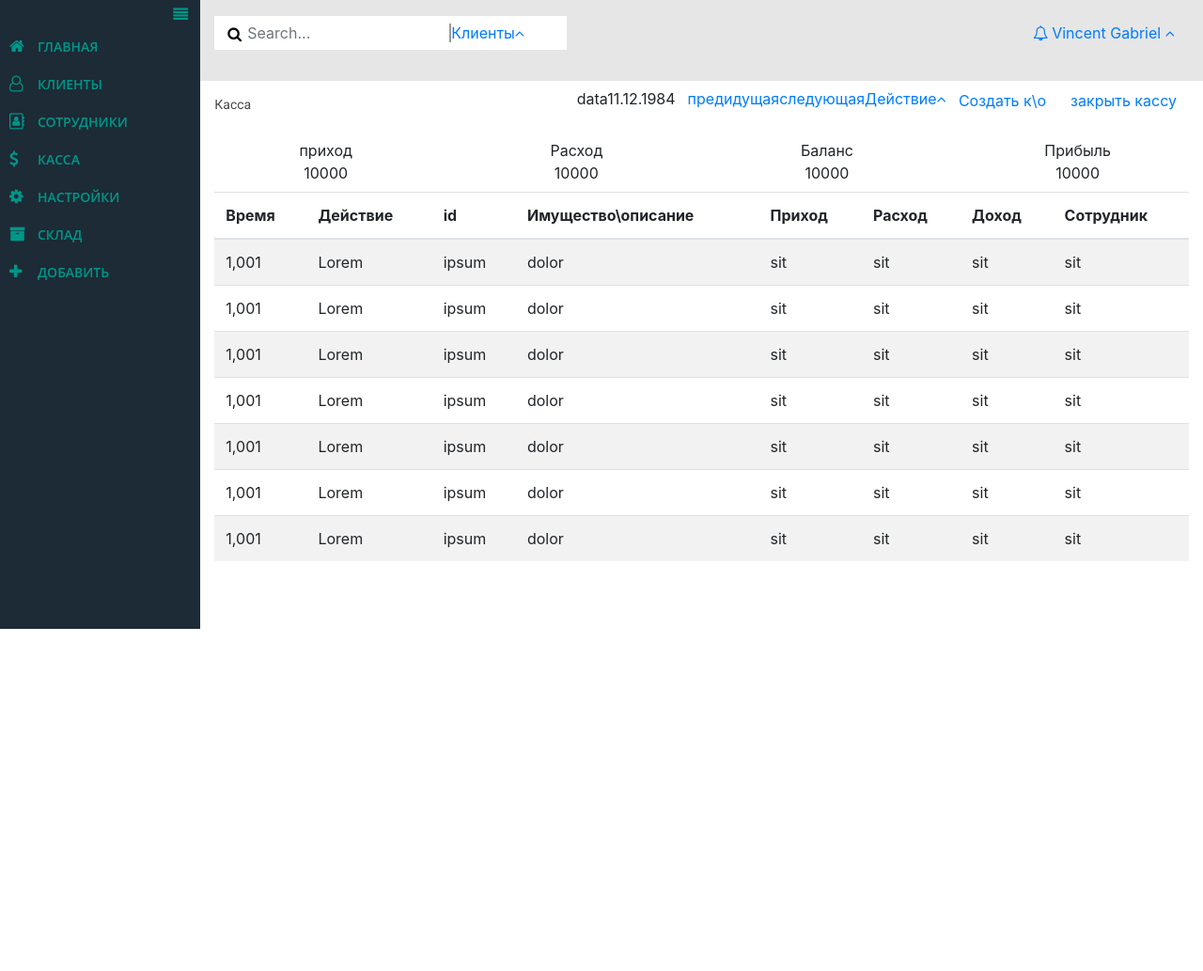
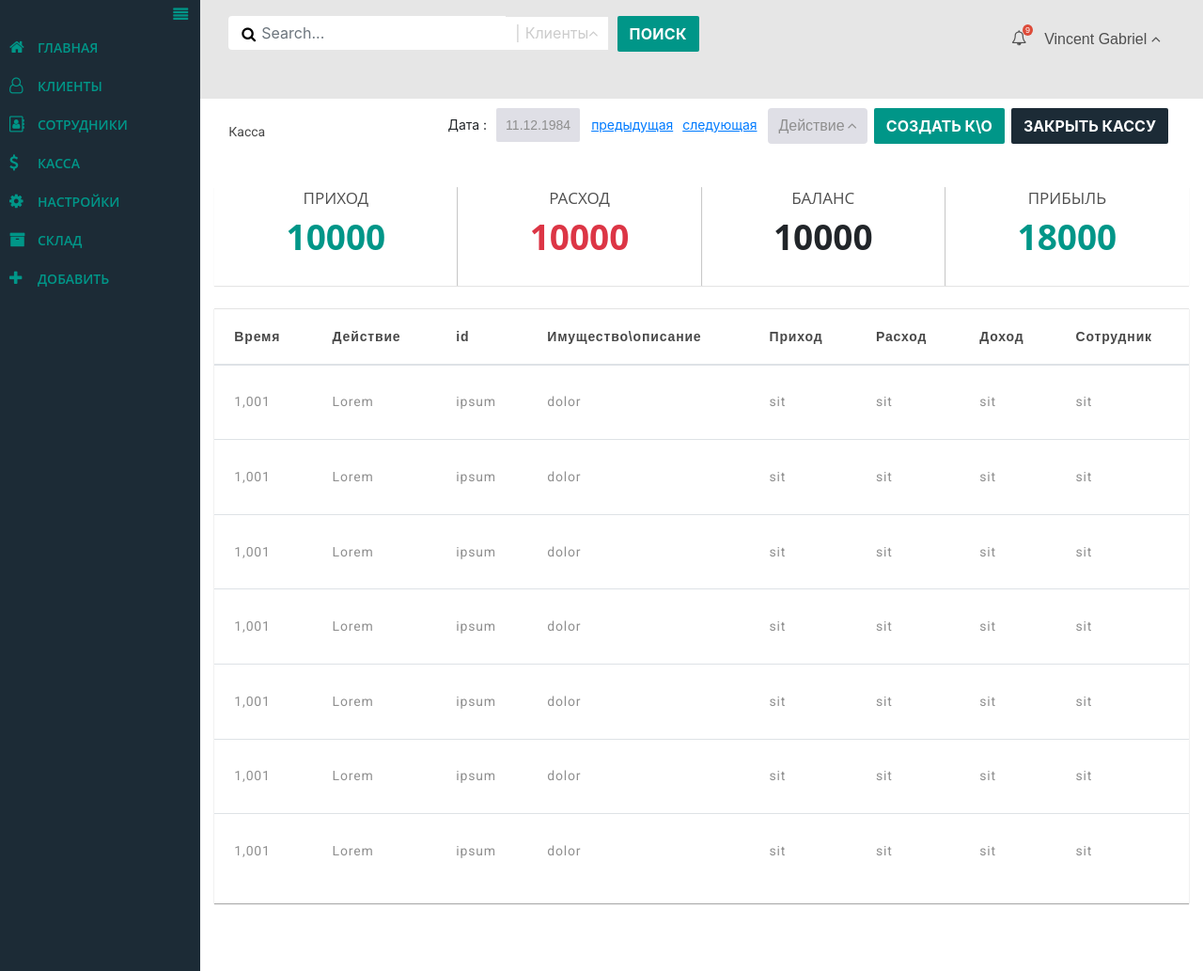
Before and after one commit to NataliyaVerchenko/CRM, a plain HTML site: page index.html in a window 1280 px wide. Shown: the whole page at 94% size. Before the commit the page ends 800 px from the top, so only its background shows below. Drawn offline with nearby package versions, Linux system fonts and the light colour scheme; a web font is replaced by a local one.

Commit message:
add form search

```diff
--- a/css/style.css
+++ b/css/style.css
@@ -1,6 +1,5 @@
-/*
-font-family: 'Roboto', sans-serif;
-*/
+/*font-family: 'Roboto', sans-serif;*/
+
 /******Fonts for site Myriad Pro and Open Sans*********/
 
 @font-face {
@@ -34,29 +33,40 @@ font-family: 'Roboto', sans-serif;
 *:after, :before {
     box-sizing: border-box;
 }
-body{
+
+body {
     margin: 0;
     position: relative;
 }
+
 img {
     max-width: 100%;
     height: auto;
     display: block;
     border: none;
 }
-.wrapper{
+
+.col-bg-w {
+    background: white;
+}
+
+.col-bg-main {
+    background: #009688;
+}
+
+.wrapper {
     position: absolute;
     top: 0;
     bottom: 10px;
     left: 0;
     right: 0;
 }
+
 /******* sidebar **********/
 .sidebar {
     background: #1c2b36;
     position: relative;
 }
-
 
 .sidebar span {
     color: #009688;
@@ -80,7 +90,6 @@ img {
     font-family: "Open Sans", sans-serif;
     font-weight: 600;
     font-size: 14px;
-    line-height: 12.65px;
     text-transform: uppercase;
 
 }
@@ -100,6 +109,11 @@ img {
 }
 
 /******* MAIN **********/
+section {
+    padding: 10px 15px;
+}
+
+/*****START SECTION HEADER*/
 .section-header {
     padding: 17px 30px;
     margin: 0 -15px;
@@ -108,55 +122,266 @@ img {
 
 .section-header ul {
     list-style: none;
+    font-size: 0;
 }
-.section-header ul li{
-   position: relative;
-    display: block;
-    line-height: 20px;
+
+.section-header .left-menu li {
+    position: relative;
+    display: inline-block;
+    line-height: 40px;
+    text-align: center;
+    font-size: 16px;
+    margin-bottom: 5px;
 
 }
-.form-control{
-    background: #fff;
+
+.left-menu__item a {
+    position: relative;
+    color: #fff;
 }
 
-ul .dropdown-menu{
+.left-menu__item ul li {
+    display: block;
+}
+
+.label {
+    position: absolute;
+    top: 9px;
+    right: -3px;
+    text-align: center;
+    font-size: 9px;
+    padding: 2px 3px;
+    line-height: .9;
+    color: #fff;
+    border-radius: 50%;
+}
+
+.label-danger {
+    background-color: #dd4b39;
+}
+
+.section-header ul li a {
+    margin-right: 10px;
+    padding: 5px;
+    display: inline-block;
+    color: #4f4f4f;
+    font-family: 'Open Sans Bold', sans-serif;
+
+}
+
+.form-search {
+    /*width: 33%;*/
+    margin-right: 10px;
+}
+
+.form-control {
+    background: #fff;
+    border: none;
+}
+
+.form-control:focus {
+    outline: none;
+    border: none;
+}
+
+.right-menu .dropdown-menu {
     display: none;
 }
-ul .dropdown-menu:hover {
+
+.right-menu .dropdown-menu:hover {
     display: block;
 }
-.row-bg{
-    background: #fff;
-}
-.form-control{
+
+.form-control {
     padding-left: 35px;
     border: none;
 }
-#search-btn{
+
+#search-btn {
     position: absolute;
     top: 0;
     left: 1px;
     background: transparent;
 }
-.nav-rght>li+li:before {
-    content: "";
-    width: 1px;
-    height: 100%;
-    padding: 0 1px;
-    background: rgba(70, 71, 68, 0.55);
-    color: #cccccc;
+
+.right-menu div .btn-search {
+    background: #009688;
 }
-.sub-header h2{
+
+.form-search .dropdown {
+    background: white;
+    color: #ccc;
+    line-height: 35px;
+}
+
+.form-search a.btn-client {
+    position: relative;
+    padding: 6px 10px;
+    color: #ccc;
+    line-height: 24px;
+}
+
+.form-search a.btn-client:before {
+    content: '|';
+    color: #ccc;
+    padding-right: 5px;
+}
+
+/*****END SECTION HEADER*/
+
+/* START CONTENT_TEKETS*/
+.inner-content-tikets {
+    position: relative;
+    display: block;
+    min-height: 90px;
+    background: #fff;
+    width: 100%;
+    border-radius: 2px;
+    margin-bottom: 15px;
+
+}
+
+.item-tikets {
+    border-right: 1px solid #ccc;
+    box-shadow: 0 1px 1px rgba(0, 0, 0, 0.1);
+}
+
+.item-tikets:last-child {
+    border-right: 0;
+}
+
+.inner-content-tikets .title {
+    color: #4f4f4f;
+    font-family: "Open Sans", sans-serif;
+    font-size: 17px;
+    font-weight: 400;
+    line-height: 24.7px;
+    text-transform: uppercase;
+}
+
+.inner-content-tikets .value {
+    font-family: "Open Sans", sans-serif;
+    font-size: 37px;
+    font-weight: 700;
+}
+
+.text-main-clr {
+    color: #009688;
+}
+
+.btn-main {
+    background: #009688;
+    color: #fff;
+    padding: 5px;
+    display: inline-block;
+}
+
+/* END CONTENT_TEKETS*/
+
+/*TABLE*/
+.table-responsive {
+    box-shadow: 0 1px 1px rgba(86, 86, 86, 0.49);
+    letter-spacing: 0.84px;
+    font-size: 14px;
+    font-weight: 400;
+}
+
+.table {
+    border-top: 1px solid rgba(204, 204, 204, 0.54);
+}
+
+.table th {
+    border: none;
     color: #484848;
-    font-family: Roboto,sans-serif;
+    font-family: "Myriad Pro", sans-serif;
+    line-height: 24px;
+}
+
+.table td {
+    color: #8f8f8f;
+    font-family: Roboto, sans-serif;
+    line-height: 45px;
+
+}
+
+.table th, .table td {
+    padding: 1.2em 1.5em;
+}
+
+.table-striped tbody tr:nth-of-type(odd) {
+    background: none;
+}
+
+/*END TABLE */
+
+/*START SUB-HEADER*/
+.sub-header h2 {
+    color: #484848;
+    font-family: Roboto, sans-serif;
     font-size: 14px;
     font-weight: 400;
     line-height: 50px;
-    /* Text style for "К, асса" */
     letter-spacing: -0.03px;
 }
-.sub-header nav{
+
+.sub-header .nav {
+    font-size: 0;
     margin: 0;
     padding: 0;
     list-style: none;
 }
+
+.sub-header .nav li {
+    margin-right: 7px;
+    font-size: 14px;
+}
+
+.sub-header .nav li a {
+    letter-spacing: -0.03px;
+}
+
+a.btn-lock, a.btn-create, a.btn-search {
+    color: #fff;
+    text-decoration: none;
+    text-transform: uppercase;
+    font-weight: 700;
+    letter-spacing: 0.28px;
+    border-radius: 2px;
+}
+
+.sub-header .btn-lock {
+    background: #1c2b36;
+}
+
+.sub-header .btn-create {
+    background: #009688;
+}
+
+a.btn-act, .data span {
+    background: #dfdfe6;
+    color: #8f8f8f;
+    font-family: "Myriad Pro", sans-serif;
+    font-weight: 400;
+    padding: 6px 10px;
+
+}
+
+a.btn-act i {
+    margin-left: 3px;
+}
+
+.control a {
+    display: inline-block;
+    padding: 5px;
+    text-decoration: underline;
+}
+
+.data span {
+    display: inline-block;
+    padding: 6px 10px;
+    border-radius: 2px;
+    margin-left: 10px;
+    line-height: 24px;
+}
+
+/*END SUB_HEADER*/
--- a/index.html
+++ b/index.html
@@ -36,9 +36,11 @@
 
             </div>
             <div class="col-sm-9 col-sm-offset-3 col-md-10 col-md-offset-2 main">
-                <section class="section-header d-flex justify-content-between align-items-baseline">
-                    <ul class="nav-rght row d-flex justify-content-between align-items-baseline row-bg">
-                        <li class="col-md-8 p-md-0">
+                <section class="section-header">
+                    <div class="row">
+                        <div class="col-md-9">
+                            <div class="right-menu d-flex justify-content-start">
+                                <div class="form-search d-flex align-items-baseline flex-md-wrap">
                                     <form action="#" method="get" class="header-form">
                                         <div class="input-group">
                                             <input type="text" name="q" class="form-control" placeholder="Search...">
@@ -49,21 +51,27 @@
                                 </span>
                                         </div>
                                     </form>
-                        </li>
-                        <li class="col-md-4 p-md-0 dropdown">
-                            <a href="#" role="button" data-toggle="dropdown">Клиенты<i class="fa fa-angle-up"></i></a>
-                            <ul class="dropdown-menu" role="menu">
+                                    <div class="dropdown">
+                                        <a href="#" role="button" data-toggle="dropdown" aria-expanded="false"
+                                           class="bnt btn-client">Клиенты<i class="fa fa-angle-up"></i></a>
+                                        <ul class="dropdown-menu">
                                             <li><a href="#">Action</a></li>
                                             <li><a href="#">Another action</a></li>
                                             <li><a href="#">Something else here</a></li>
                                         </ul>
+                                    </div>
+
+                                </div>
+                                <div><a href="#" class="btn btn-search">Поиск</a></div>
+                            </div>
+                        </div>
+                        <div class="col-md-3">
+                            <ul class="left-menu d-flex justify-content-md-end">
+                                <li class="left-menu__item">
+                                    <a href="#" class="p-1"><i class="fa fa-bell-o"></i>
+                                        <span class="label label-danger">9</span></a>
                                 </li>
-                    </ul>
-                    <ul class="d-flex justify-content-between">
-                        <li>
-                            <a href="#" class="p-1"><i class="fa fa-bell-o"></i></a>
-                        </li>
-                        <li class="dropdown">
+                                <li class="left-menu__item dropdown">
                                     <a href="#" role="button" data-toggle="dropdown">Vincent Gabriel <i
                                             class="fa fa-angle-up"></i>
                                     </a>
@@ -77,15 +85,20 @@
                                     </ul>
                                 </li>
                             </ul>
+                        </div>
+                    </div>
                 </section>
-                <section class="row sub-header mb-1">
+                <section class="sub-header mb-md-2 mb-sm-1">
+                    <div class="row">
                         <div class="col-md-2"><h2>Касса</h2></div>
                         <div class="col-md-offset-2 col-md-10">
                             <ul class="nav d-flex justify-content-end align-items-baseline">
-                            <li class="data btn">data<span>11.12.1984</span></li>
-                            <li class="control"><a href="#">предидущая</a><a href="#">следующая</a></li>
+                                <li class="data">Дата :<span>11.12.1984</span></li>
+                                <li class="control"><a href="#" class="prev">предыдущая</a><a class="next" href="#">следующая</a>
+                                </li>
                                 <li class="dropdown">
-                                <a href="#" role="button" data-toggle="dropdown">Действие<i class="fa fa-angle-up"></i></a>
+                                    <a href="#" role="button" data-toggle="dropdown" class="btn btn-act">Действие<i
+                                            class="fa fa-angle-up"></i></a>
                                     <ul class="dropdown-menu" role="menu">
                                         <li><a href="#">Action</a></li>
                                         <li><a href="#">Another action</a></li>
@@ -97,28 +110,43 @@
                                 <li><a href="#" class="btn btn-lock">закрыть кассу</a></li>
                             </ul>
                         </div>
+                    </div>
                 </section>
-                <section class="content pb-md-5 m-0">
-                    <div class="row content-tikets text-md-center pb-2">
-                        <div class="col-md-3 inner-content-tikets">
-                            <div class="title">приход</div>
-                            <div class="value">10000</div>
-                        </div>
-                        <div class="col-md-3 inner-content-tikets">
-                            <div class="title">Расход</div>
-                            <div class="value">10000</div>
-                        </div>
-                        <div class="col-md-3 inner-content-tikets">
-                            <div class="title">Баланс</div>
-                            <div class="value">10000</div>
-                        </div>
-                        <div class="col-md-3 inner-content-tikets">
-                            <div class="title">Прибыль</div>
-                            <div class="value">10000</div>
+                <div class="content pb-md-5 mt-3 mb-3">
+                    <div class="row content-tikets text-md-center text-sm-center pb-2 m-0">
+                        <div class="col-md-3 item-tikets">
+                            <div class="inner-content-tikets">
+                                <div class="title"><span>приход</span></div>
+                                <div class="value text-main-clr"><span>10000</span></div>
                             </div>
                         </div>
-                    <div class="row content-table pb-2">
-                        <div class="col-md-12">
+                        <div class="col-md-3 item-tikets">
+                            <div class="inner-content-tikets">
+                                <div class="title">Расход</div>
+                                <div class="value text-danger">
+                                    <span>10000</span>
+                                </div>
+                            </div>
+                        </div>
+                        <div class="col-md-3 item-tikets">
+                            <div class="inner-content-tikets">
+                                <div class="title">Баланс</div>
+                                <div class="value">
+                                    <span>10000</span>
+                                </div>
+                            </div>
+                        </div>
+                        <div class="col-md-3 item-tikets">
+                            <div class="inner-content-tikets">
+                                <div class="title">Прибыль</div>
+                                <div class="value text-main-clr">
+                                    <span>18000</span>
+                                </div>
+                            </div>
+                        </div>
+                    </div>
+                    <div class="row content-table pb-2 mt-3">
+                        <div class="col-md-12 col-sm-12">
                             <div class="table-responsive">
                                 <table class="table table-striped">
                                     <thead>
@@ -210,8 +238,11 @@
                                 </table>
                             </div>
                         </div>
+
                     </div>
-                </section>
+                </div>
+            </div>
+
         </div>
     </div>
 </div>
```
Lines whose indentation alone changed are shown as unchanged.
